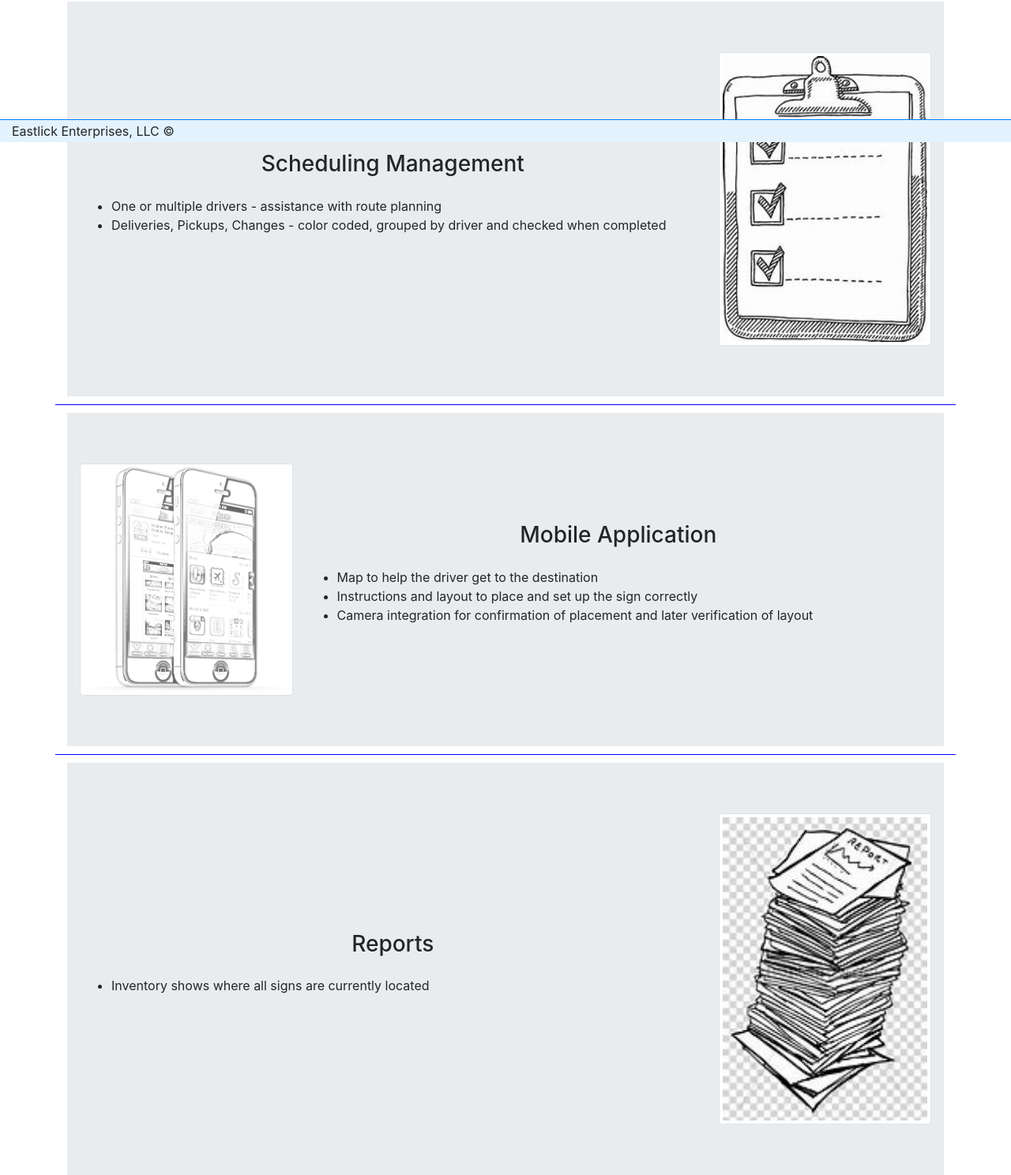
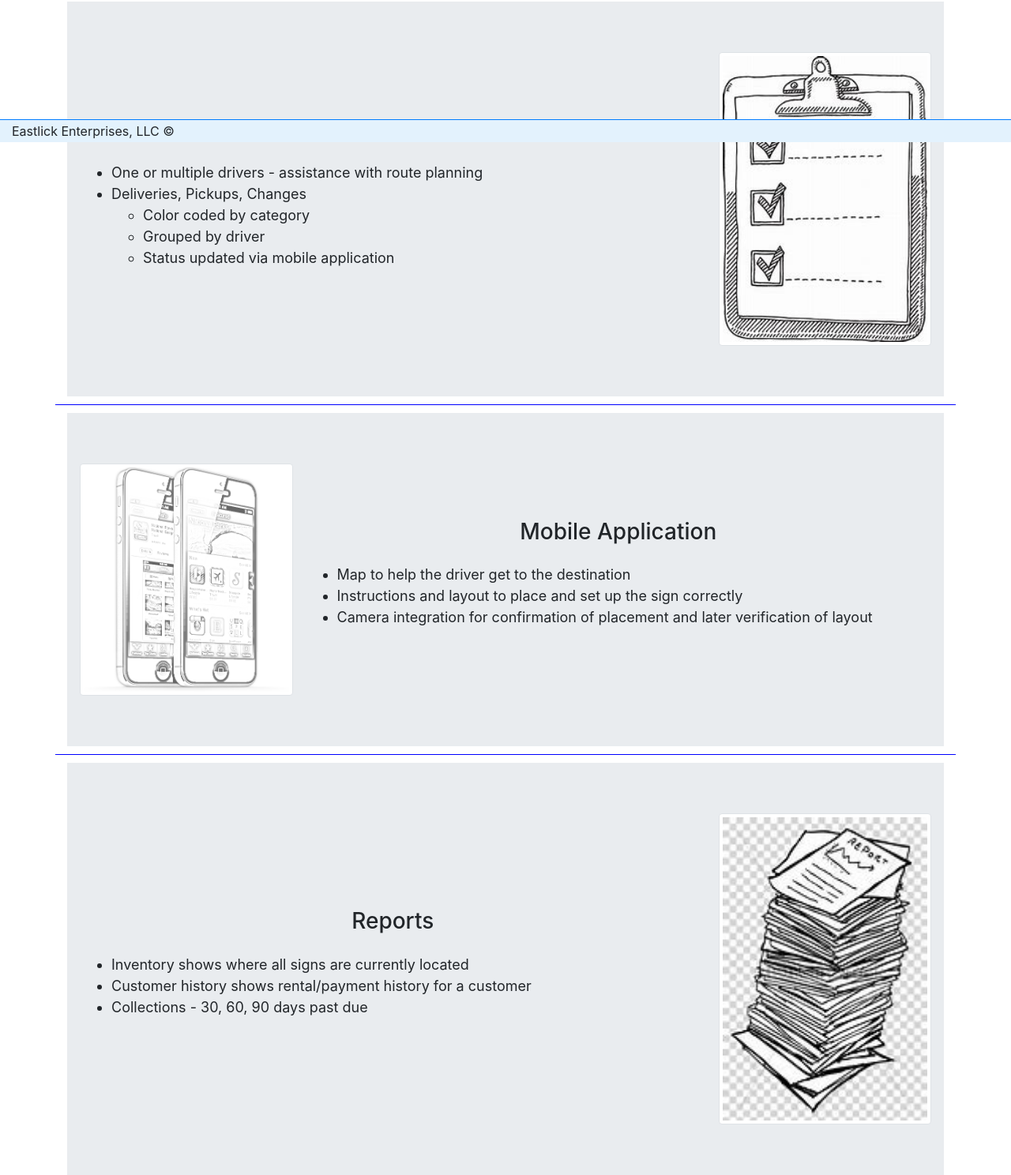
Before and after one commit to geastlick/Nucamp-Portfolio, a website: page index.html in a window 1280 px wide. Shown: the part 620-2108 px from the top of the page at 79% size. Drawn offline with nearby package versions, Linux system fonts and the light colour scheme.

Commit message:
Added a couple of line items plus larger text-size

```diff
--- a/css/styles.css
+++ b/css/styles.css
@@ -24,3 +24,6 @@ div#content {
 nav {
     background-color: #e3f2fd;
 }
+div#content.homeHighlights .media-body {
+   font-size: large;
+}
--- a/index.html
+++ b/index.html
@@ -19,7 +19,7 @@
 <body>
     <div id="header"></div>
     <div id="navbar"></div>
-    <div id="content" class="container invisible" >
+    <div id="content" class="container invisible homeHighlights">
         <div class="row row-content">
             <div class="col-12">
                 <div class="jumbotron jumbotron-fluid">
@@ -30,7 +30,8 @@
                             <ul>
                                 <li>Quickbooks integration: maintain customer information in just one location</li>
                                 <li>Schedule follow-up sales calls, e.g. bimonthly or seasonal sign rentals</li>
-                                <li>Maintain history of all past sign rentals (site photos captured via mobile application)</li>
+                                <li>Maintain history of all past sign rentals (site photos captured via mobile
+                                    application)</li>
                             </ul>
                         </div>
                     </div>
@@ -45,7 +46,12 @@
                             <h3 class="text-center mb-4">Scheduling Management</h3>
                             <ul>
                                 <li>One or multiple drivers - assistance with route planning</li>
-                                <li>Deliveries, Pickups, Changes - color coded, grouped by driver and checked when completed</li>
+                                <li>Deliveries, Pickups, Changes</li>
+                                    <ul>
+                                        <li>Color coded by category</li>
+                                        <li>Grouped by driver</li>
+                                        <li>Status updated via mobile application</li>
+                                    </ul>
                             </ul>
                         </div>
                         <img src="img/todo.jpg" class="d-flex ml-3 img-thumbnail w-25" alt="Scheduling Management" />
@@ -63,7 +69,8 @@
                             <ul>
                                 <li>Map to help the driver get to the destination</li>
                                 <li>Instructions and layout to place and set up the sign correctly</li>
-                                    <li>Camera integration for confirmation of placement and later verification of layout</li>
+                                <li>Camera integration for confirmation of placement and later verification of layout
+                                </li>
                             </ul>
                         </div>
                     </div>
@@ -78,6 +85,8 @@
                             <h3 class="text-center mb-4">Reports</h3>
                             <ul>
                                 <li>Inventory shows where all signs are currently located</li>
+                                <li>Customer history shows rental/payment history for a customer</li>
+                                <li>Collections - 30, 60, 90 days past due</li>
                             </ul>
                         </div>
                         <img src="img/reports.png" class="d-flex ml-3 img-thumbnail w-25" alt="Reports Management" />
```
Lines whose indentation alone changed are shown as unchanged.
